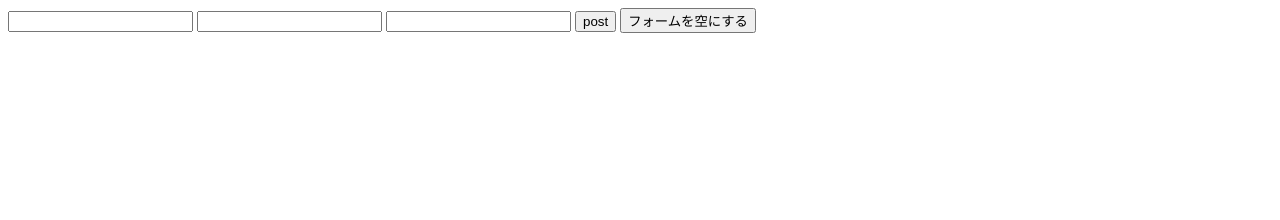
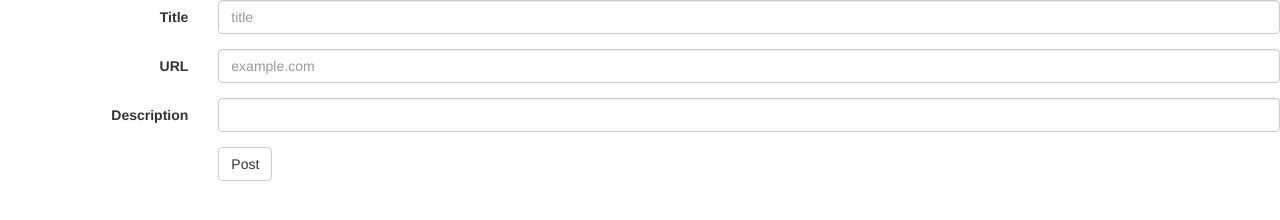
Before and after one commit to ytakeda17/codecheck-1156, a website: page pages/index.html in a window 1280 px wide. Drawn offline with nearby package versions, Linux system fonts and the light colour scheme.

Commit message:
dounyu bootstrap

```diff
--- a/pages/index.html
+++ b/pages/index.html
@@ -2,15 +2,39 @@
 <html lang="ja">
   <head>
     <meta charset="utf-8">
+    <meta http-equiv="X-UA-Compatible" content="IE=edge">
+    <meta name="viewport" content="width=device-width, initial-scale=1">
     <title>codecheck-1156</title>
+
+    <link rel="stylesheet" href="https://maxcdn.bootstrapcdn.com/bootstrap/3.3.6/css/bootstrap.min.css" integrity="sha384-1q8mTJOASx8j1Au+a5WDVnPi2lkFfwwEAa8hDDdjZlpLegxhjVME1fgjWPGmkzs7" crossorigin="anonymous">
+    <script src="https://ajax.googleapis.com/ajax/libs/jquery/1.11.3/jquery.min.js"></script>
+    <script src="https://maxcdn.bootstrapcdn.com/bootstrap/3.3.6/js/bootstrap.min.js" integrity="sha384-0mSbJDEHialfmuBBQP6A4Qrprq5OVfW37PRR3j5ELqxss1yVqOtnepnHVP9aJ7xS" crossorigin="anonymous"></script>
     </head>
   <body>
-    <form name="query" method="POST" action="/api/projects">
-      <input type="text" name="title">
-      <input type="text" name="url">
-      <input type="text" name="description">
-      <input type="submit" value="post">
-      <input type="reset" value="フォームを空にする">
+    <form class="form-horizontal" method="POST" action="/api/projects">
+      <div class="form-group">
+	<label for="inputTitle" class="col-sm-2 control-label">Title</label>
+	<div class="col-sm-10">
+	  <input type="text" class="form-control" id="inputTitle" placeholder="title">
+	</div>
+      </div>
+      <div class="form-group">
+	<label for="inputUrl" class="col-sm-2 control-label">URL</label>
+	<div class="col-sm-10">
+	  <input type="url" class="form-control" id="inputUrl" placeholder="example.com">
+	</div>
+      </div>
+      <div class="form-group">
+	<label for="inputDescription" class="col-sm-2 control-label">Description</label>
+	<div class="col-sm-10">
+	  <input type="text" class="form-control" id="inputDescription" placeholder="">
+	</div>
+      </div>
+      <div class="form-group">
+	<div class="col-sm-offset-2 col-sm-10">
+	  <button type="submit" class="btn btn-default">Post</button>
+	</div>
+      </div>
     </form>
   </body>
 </html>
```
